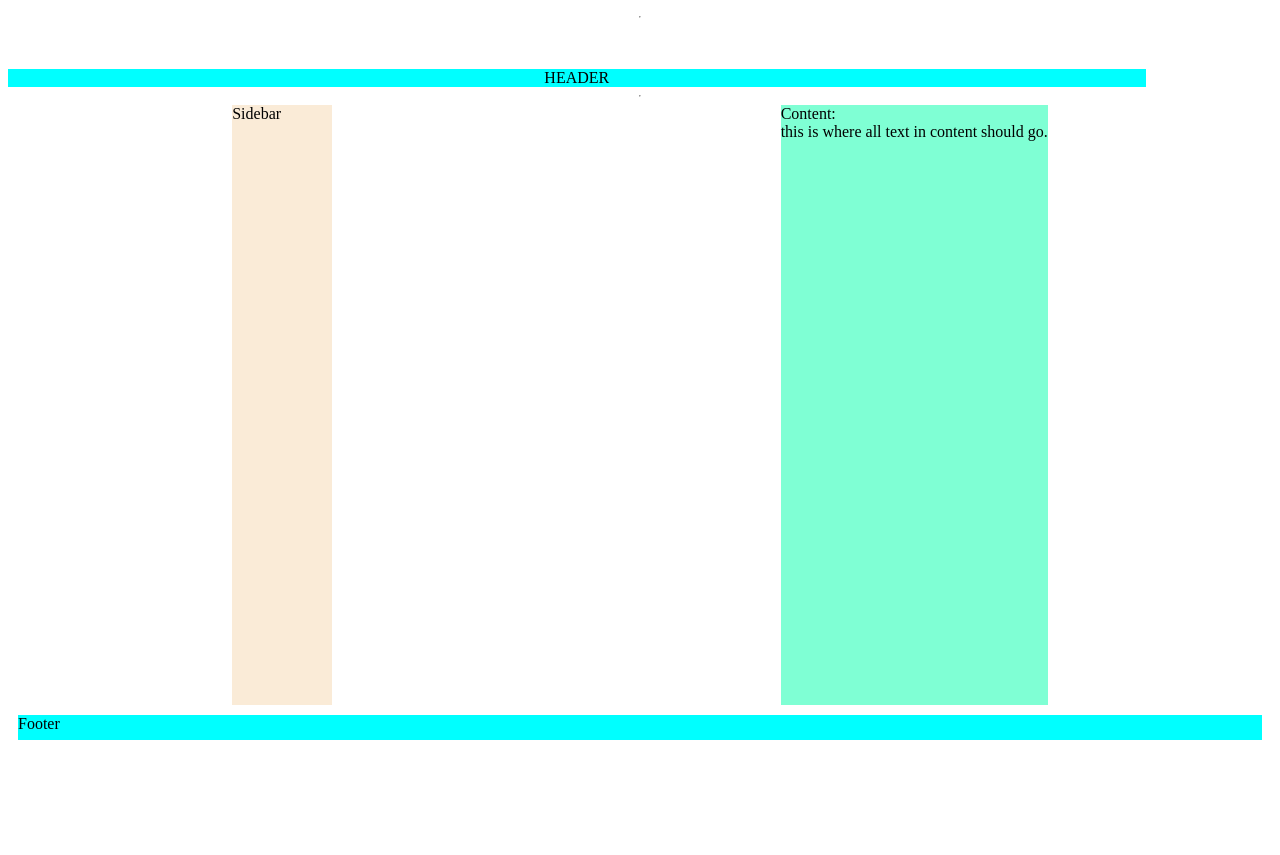
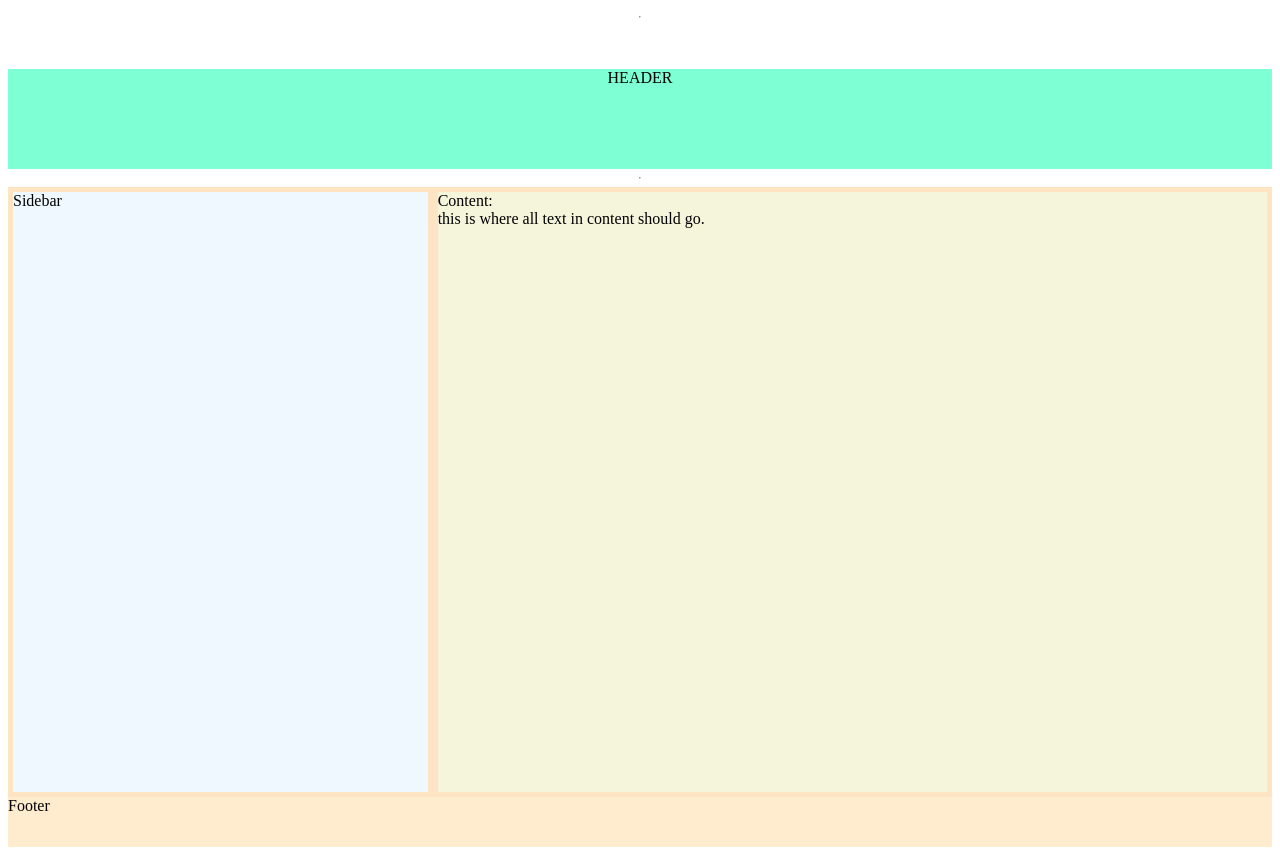
Before and after one commit to Pedrofer98/proj-website, a plain HTML site: page index.html in a window 1280 px wide. Before the commit the page ends 800 px from the top, so only its background shows below. Drawn offline with Linux system fonts and the light colour scheme.

Commit message:
finished layout

```diff
--- a/index.html
+++ b/index.html
@@ -12,7 +12,7 @@
     <body>
         <header>HEADER</header>
         <hr>
-        <div class="grid">
+        <div class="rows">
 
             <div class="sidebar">Sidebar</div>
 
@@ -21,10 +21,6 @@
                 <br id="actualCont">this is where all text in content should go. <br/>
 
             </div>
-
-
-
-
         </div>
        <footer id="footer">Footer</footer>
 
--- a/style.css
+++ b/style.css
@@ -2,36 +2,34 @@ body {
     display: flex;
     flex-direction: column;
 }
-header {
-    background-color: aqua;
-    width: 90%;
-   display: flex;
-    justify-content: center;
+header{
+    background-color: aquamarine;
+    width: 100%;
+    height: 100px;
+    text-align: center;
 }
 
-.grid{
+.rows{
+    background-color: bisque;
     display: flex;
-    justify-content: space-around;
+    align-content: stretch;
+
 }
 
 .sidebar{
-    background-color: antiquewhite;
+    background-color: aliceblue;
+    flex:1;
     height: 600px;
-    width: 100px;
-    display: flex;
-    justify-content: flex-start;
+    margin:5px;
 }
+
 .content{
-    background-color: aquamarine;
+    background-color: beige;
+    flex:2;
+    margin:5px;
 }
-#contentCont {
-    display: flex;
+
+#footer{
+    background-color: blanchedalmond;
+    height: 50px;
 }
-#footer {
-    background-color: aqua;
-    display: flex;
-    justify-content: flex-start;
-    margin: 10px;
-    height: 25px;
-
-}
```
